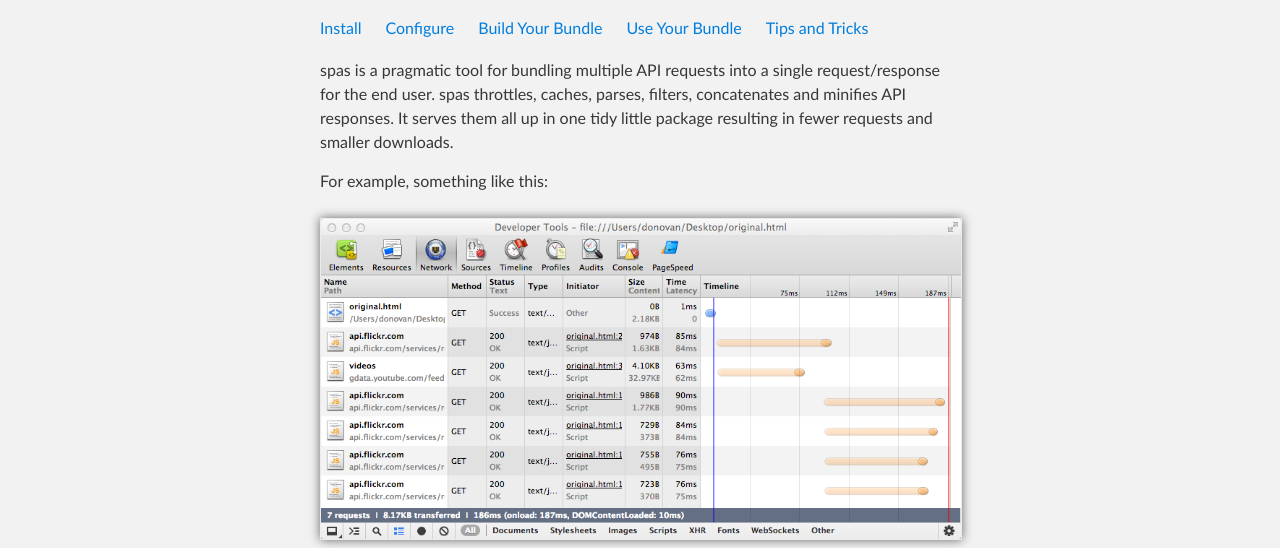
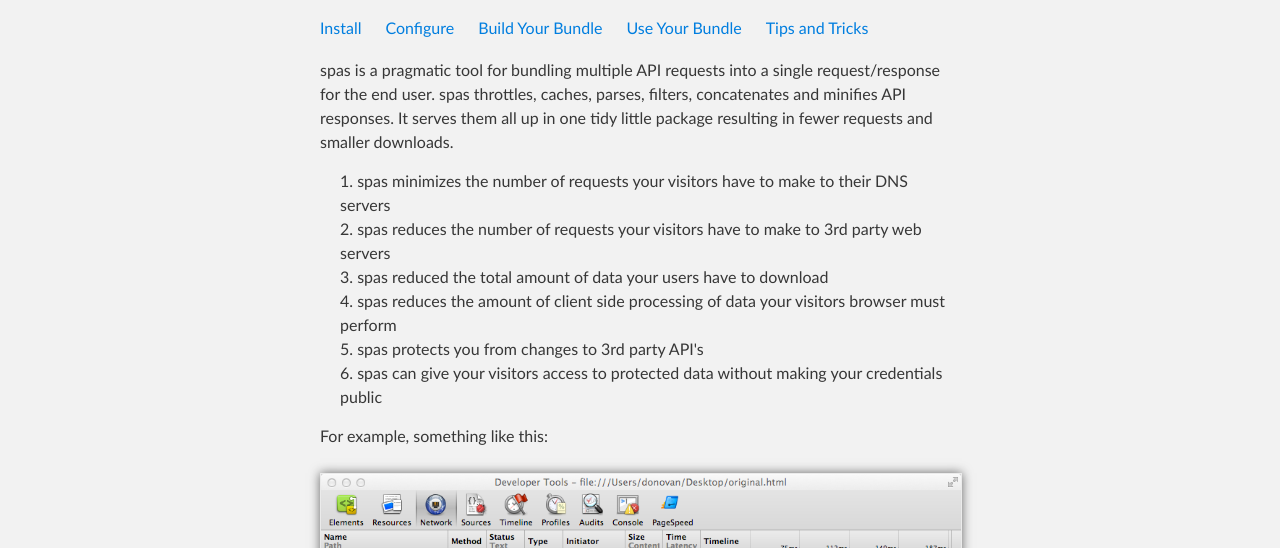
Before and after one commit to dtex/spas, a plain HTML site: page index.html in a window 1280 px wide. Shown: the part 252-800 px from the top of the page. Drawn offline with Linux system fonts and the light colour scheme.

Commit message:
Minor change to docs

```diff
--- a/index.html
+++ b/index.html
@@ -43,6 +43,14 @@
 			<div class="clear" />
 		</navigation>
 	<p>spas is a pragmatic tool for bundling multiple API requests into a single request/response for the end user. spas throttles, caches, parses, filters, concatenates and minifies API responses. It serves them all up in one tidy little package resulting in fewer requests and smaller downloads.</p>
+	<ol>
+		<li>spas minimizes the number of requests your visitors have to make to their DNS servers</li>
+		<li>spas reduces the number of requests your visitors have to make to 3rd party web servers</li>
+		<li>spas reduced the total amount of data your users have to download</li>
+		<li>spas reduces the amount of client side processing of data your visitors browser must perform</li>
+		<li>spas protects you from changes to 3rd party API's</li>
+		<li>spas can give your visitors access to protected data without making your credentials public</li>
+	</ol>
 	<p>For example, something like this:</p>
 	<p><img src="images/before.png" title="Before spas" /></p>
 	<p>becomes:</p>
```
